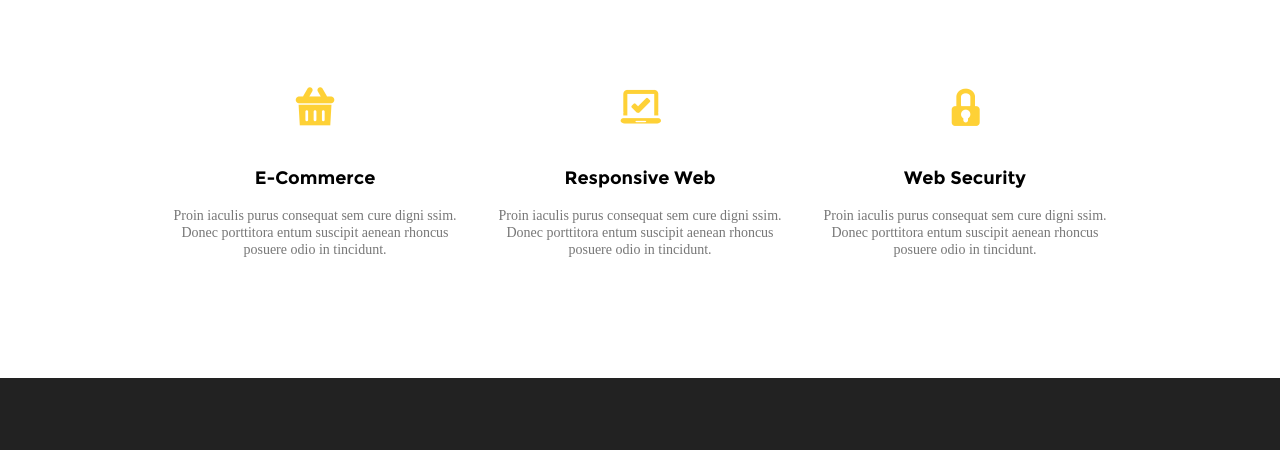
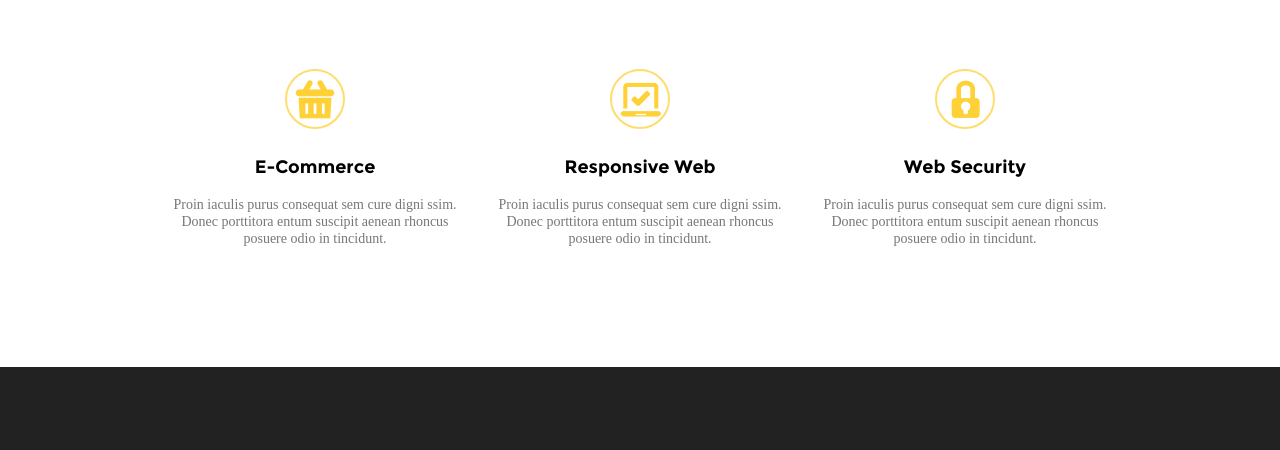
Before and after one commit to Healrit/GoIT_FE_40, a plain HTML site: page Module-07/index.html in a window 1280 px wide. Shown: the part 308-758 px from the top of the page. Drawn offline with Linux system fonts and the light colour scheme.

Commit message:
Module 7 is updated

```diff
--- a/Module-07/css/style.css
+++ b/Module-07/css/style.css
@@ -130,26 +130,26 @@ img {
 
 .services-item::before {
   content: "";
-  display: block;
-  height: 75px;
+  display: inline-block;
+  height: 60px;
+  width: 60px;
   margin-bottom: 24px;
   border-radius: 50%;
-  border: 4 solid #fed136;
-  padding: 1px;
+  border: 2px solid #fedd6c;
   background-repeat: no-repeat;
   background-position: center;
 }
 
 .icon-basket::before {
-  background-image: url("/image/Icon-Basket.png");
+  background-image: url("../image/Icon-Basket.png");
 }
 
 .icon-laptop::before {
-  background-image: url("/image/Icon-Laptop.png");
+  background-image: url("../image/Icon-Laptop.png");
 }
 
 .icon-locked::before {
-  background-image: url("/image/Icon-Locked.png");
+  background-image: url("../image/Icon-Locked.png");
 }
 
 .service-name {
@@ -175,24 +175,7 @@ img {
   margin-bottom: 120px;
 }
 
-
 /* CONTACT US SECTION */
-
-/* .banner {
-  position: relative;
-  justify-content: center;
-  align-items: center;
-  background-color: #222222;
-}
-
-.background {
-  position: absolute;
-  width: 614px;
-  height: 537px;
-  opacity: 0.902;
-  top: 820px;
-  left: 1200px;
-} */
 
 .contact-us {
   min-height: 676px;
--- a/Module-07/index.html
+++ b/Module-07/index.html
@@ -6,7 +6,7 @@
   <meta name="viewport" content="width=device-width, initial-scale=1.0" />
   <title>Module 7</title>
   <link rel="stylesheet" href="/css/normalise.css" />
-  <link rel="stylesheet" href="/css/style.css" />
+  <link rel="stylesheet" href="./css/style.css" />
 </head>
 
 <body>
```
